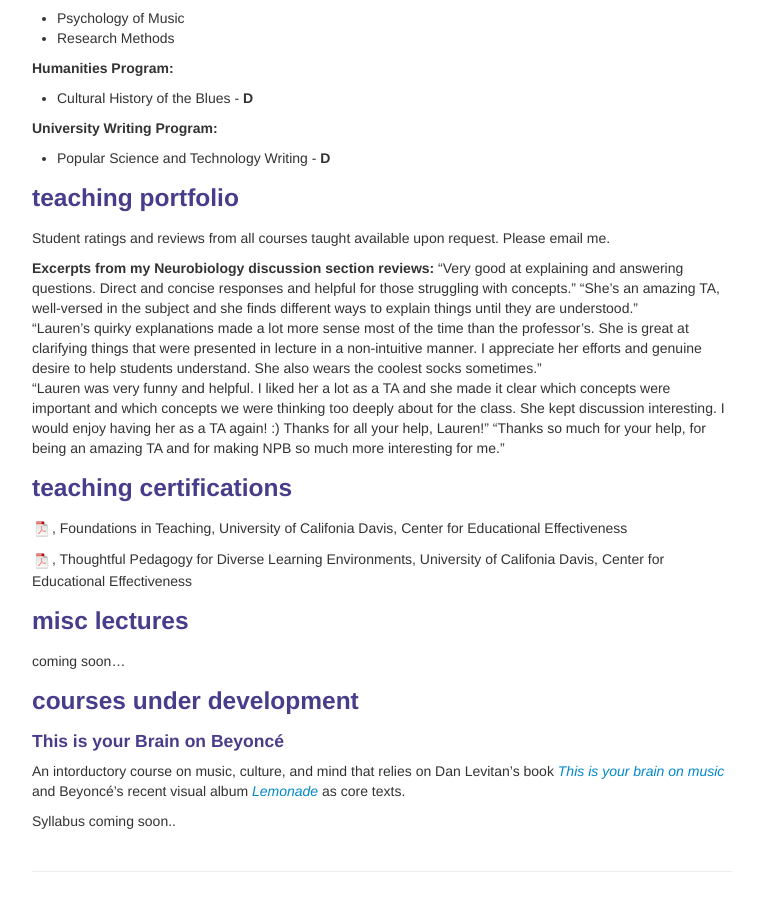
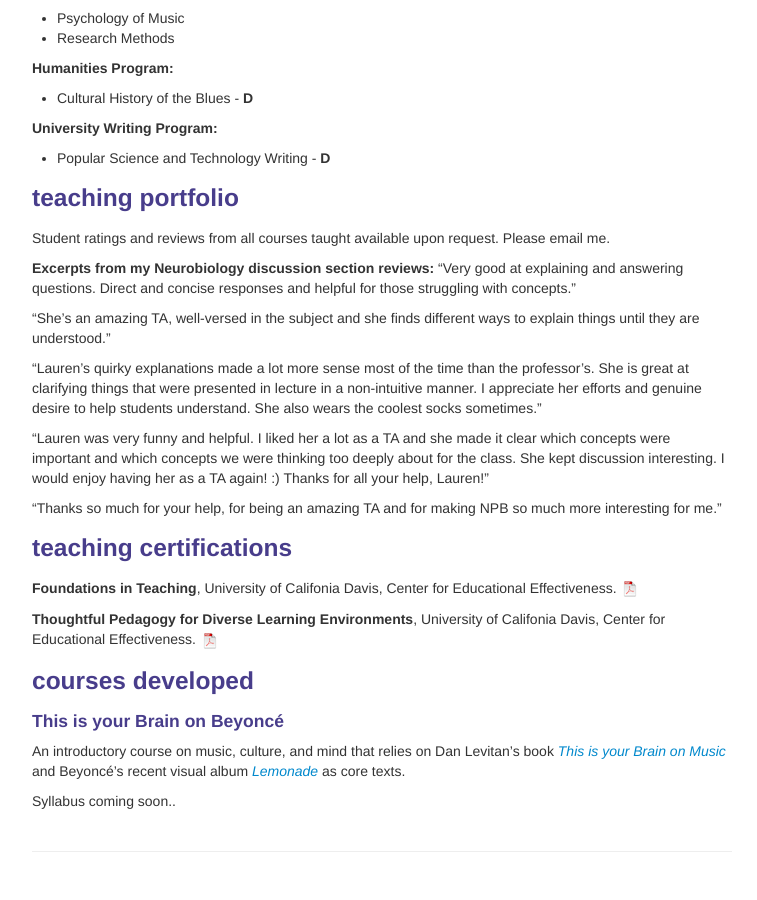
Before and after one commit to lkfink/lkfink.github.io, a Jekyll site: the page built from pages/teaching.md, in a window 1280 px wide and 900 px high, scrolled down 576 px. Shown: the whole window, without its empty margins (258-1015 px from the left). Built offline with Jekyll 4.4.1, drawn with Linux system fonts in a browser that asks for light colours; some of the changed text lies outside the part shown.

Commit message:
Update teaching.md

```diff
--- a/pages/teaching.md
+++ b/pages/teaching.md
@@ -11,8 +11,7 @@
             <li><a href="#current">courses taught</a></li>
             <li><a href="#portfolio">teaching portfolio</a></li>
             <li><a href="#certs">teaching certifications</a></li>
-            <li><a href="#misc">misc lectures</a></li>
-            <li><a href="#dev">course development</a></li>
+            <li><a href="#dev">course developed</a></li>
         </ul>
     </div>
 </div>
@@ -45,24 +44,26 @@
 
 **Excerpts from my Neurobiology discussion section reviews:**
 "Very good at explaining and answering questions. Direct and concise responses and helpful for those struggling with concepts."
+
 "She's an amazing TA, well-versed in the subject and she finds different ways to explain things until they are understood."
+
 "Lauren's quirky explanations made a lot more sense most of the time than the professor's. She is great at clarifying things that were presented in lecture in a non-intuitive manner. I appreciate her efforts and genuine desire to help students understand. She also wears the coolest socks sometimes."
+
 "Lauren was very funny and helpful. I liked her a lot as a TA and she made it clear which concepts were important and which concepts we were thinking too deeply about for the class. She kept discussion interesting. I would enjoy having her as a TA again! :) Thanks for all your help, Lauren!"
+
 "Thanks so much for your help, for being an amazing TA and for making NPB so much more interesting for me."
 
 
 ### <a name="certs"></a>teaching certifications
-[![Foundations in teaching](icons16/pdf-icon.png)]({{ BASE_PATH }}/assets/Foundations_TeachingCertificate_Fink.pdf), Foundations in Teaching, University of Califonia Davis, Center for Educational Effectiveness
+**Foundations in Teaching**, University of Califonia Davis, Center for Educational Effectiveness. [![Foundations in teaching](icons16/pdf-icon.png)]({{ BASE_PATH }}/assets/Foundations_TeachingCertificate_Fink.pdf)
 
-[![Thoughtful pedagogy for diverse learning environments](icons16/pdf-icon.png)]({{ BASE_PATH }}/assets/Diversity_TeachingCertificate_Fink.pdf), Thoughtful Pedagogy for Diverse Learning Environments, University of Califonia Davis, Center for Educational Effectiveness
+**Thoughtful Pedagogy for Diverse Learning Environments**, University of Califonia Davis, Center for Educational Effectiveness. [![Thoughtful pedagogy for diverse learning environments](icons16/pdf-icon.png)]({{ BASE_PATH }}/assets/Diversity_TeachingCertificate_Fink.pdf)
 
 
-### <a name="misc"></a>misc lectures
-coming soon...
 
-### <a name="dev"></a>courses under development
+### <a name="dev"></a>courses developed
 
 #### This is your Brain on Beyoncé
-An intorductory course on music, culture, and mind that relies on Dan Levitan's book [*This is your brain on music*](http://daniellevitin.com/publicpage/books/this-is-your-brain-on-music/) and Beyoncé's recent visual album [*Lemonade*](http://www.beyonce.com/album/lemonade-visual-album/) as core texts.
+An introductory course on music, culture, and mind that relies on Dan Levitan's book [*This is your Brain on Music*](http://daniellevitin.com/publicpage/books/this-is-your-brain-on-music/) and Beyoncé's recent visual album [*Lemonade*](http://www.beyonce.com/album/lemonade-visual-album/) as core texts.
 
 Syllabus coming soon..
```
